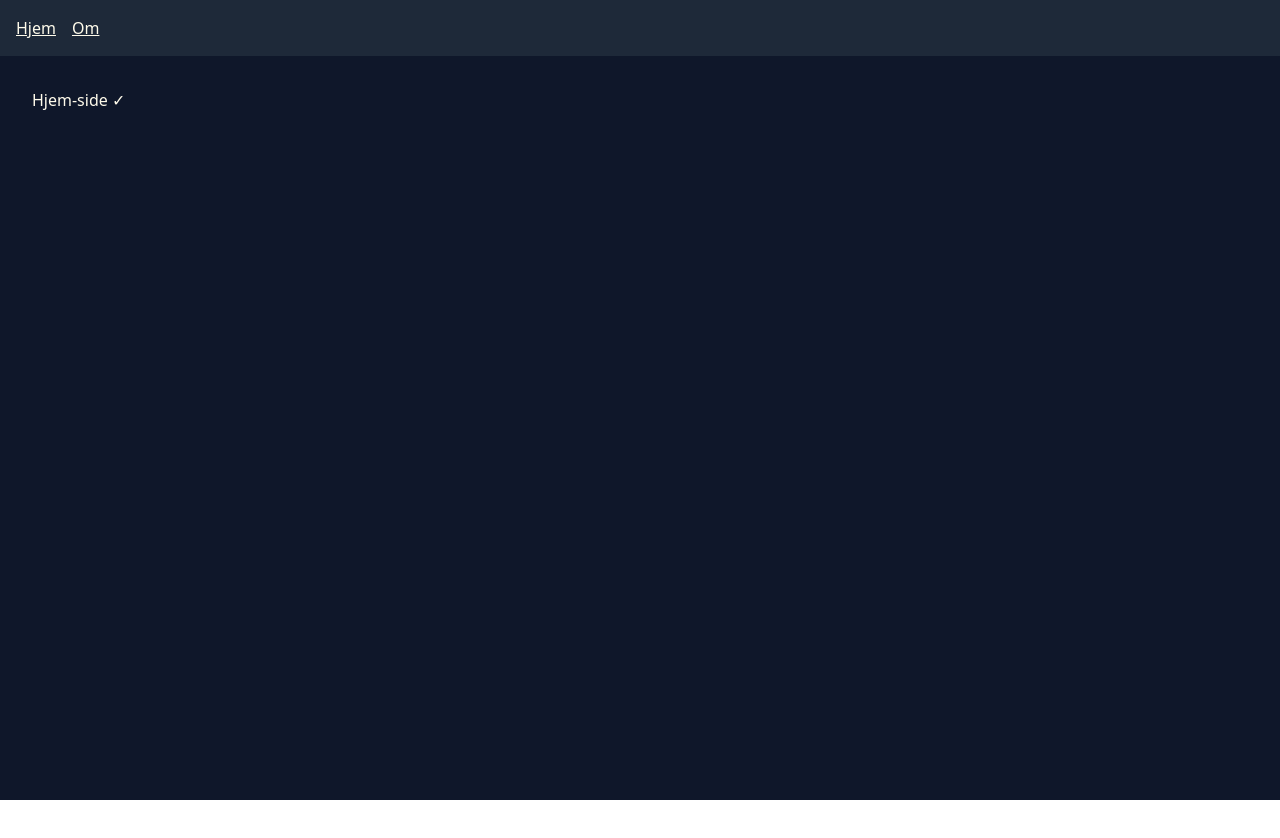
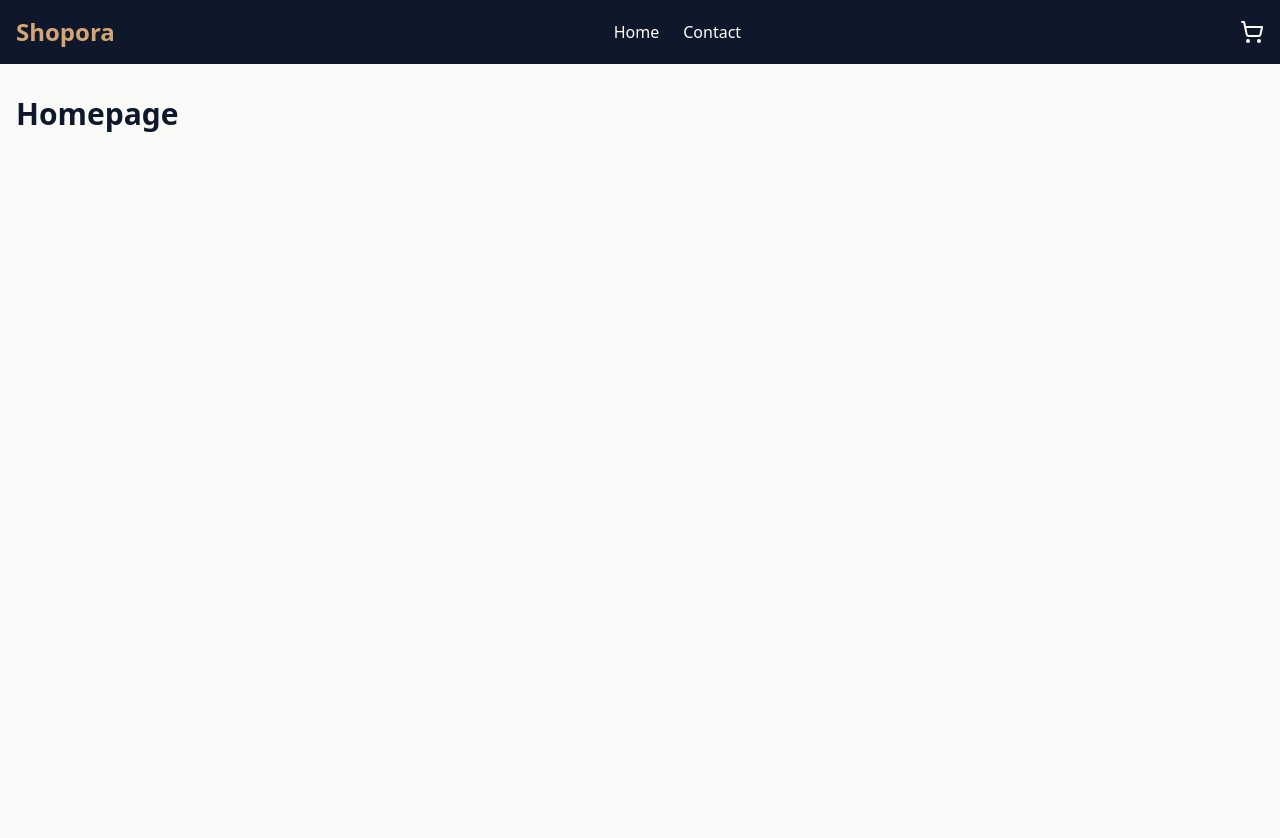
Before and after one commit to sofietoender/Shopora, a React (Vite) app: page / in a window 1280 px wide. Shown: the top 838 px of the page. Before the commit the page ends 800 px from the top, so only its background shows below. Built offline with nearby package versions, Linux system fonts and the light colour scheme.

Commit message:
added header component

```diff
--- a/package.json
+++ b/package.json
@@ -10,6 +10,7 @@
 		"preview": "vite preview"
 	},
 	"dependencies": {
+		"lucide-react": "^0.545.0",
 		"react": "^19.1.1",
 		"react-dom": "^19.1.1",
 		"react-router-dom": "^7.9.4"
--- a/src/App.jsx
+++ b/src/App.jsx
@@ -1,32 +1,31 @@
 import "./index.css";
-import { BrowserRouter, Routes, Route, Link } from "react-router-dom";
-
-function Home() {
-	return <div className="bg-primary text-accent-50 p-8">Hjem-side ✓</div>;
-}
-
-function About() {
-	return <div className="bg-primary text-accent-50 p-8">Om-side ✓</div>;
-}
+import { BrowserRouter, Routes, Route } from "react-router-dom";
+import Header from "./components/Header";
 
 function App() {
 	return (
 		<BrowserRouter>
-			<div className="min-h-screen bg-primary">
-				<nav className="p-4 flex gap-4 bg-gray-800">
-					<Link to="/" className="text-accent-50 underline">
-						Hjem
-					</Link>
-					<Link to="/about" className="text-accent-50 underline">
-						Om
-					</Link>
-				</nav>
-
+			<Header />
+			<main className="min-h-screen bg-background">
 				<Routes>
-					<Route path="/" element={<Home />} />
-					<Route path="/about" element={<About />} />
+					<Route
+						path="/"
+						element={
+							<div className="container mx-auto px-4 py-8">
+								<h1 className="text-3xl font-bold text-text-primary">Homepage</h1>
+							</div>
+						}
+					/>
+					<Route
+						path="/contact"
+						element={
+							<div className="container mx-auto px-4 py-8">
+								<h1 className="text-3xl font-bold text-text-primary">Contact Page</h1>
+							</div>
+						}
+					/>
 				</Routes>
-			</div>
+			</main>
 		</BrowserRouter>
 	);
 }
--- /dev/null
+++ b/src/components/Header.jsx
@@ -0,0 +1,40 @@
+import { Link } from "react-router-dom";
+import { ShoppingCart } from "lucide-react";
+
+function Header() {
+	return (
+		<header className="bg-primary text-white">
+			<div className="container mx-auto px-4 py-4">
+				<div className="flex items-center justify-between">
+					{/* Logo */}
+					<Link to="/" className="text-2xl font-bold text-accent-500">
+						Shopora
+					</Link>
+
+					{/* Navigation */}
+					<nav>
+						<ul className="flex gap-6">
+							<li>
+								<Link to="/" className="hover:text-accent-500 transition-colors">
+									Home
+								</Link>
+							</li>
+							<li>
+								<Link to="/contact" className="hover:text-accent-500 transition-colors">
+									Contact
+								</Link>
+							</li>
+						</ul>
+					</nav>
+
+					{/* Cart icon */}
+					<button className="relative hover:text-accent-500 transition-colors">
+						<ShoppingCart size={24} />
+					</button>
+				</div>
+			</div>
+		</header>
+	);
+}
+
+export default Header;
```
Also changed, not shown: 1 other file (tests, documents, lock files or other folders).
